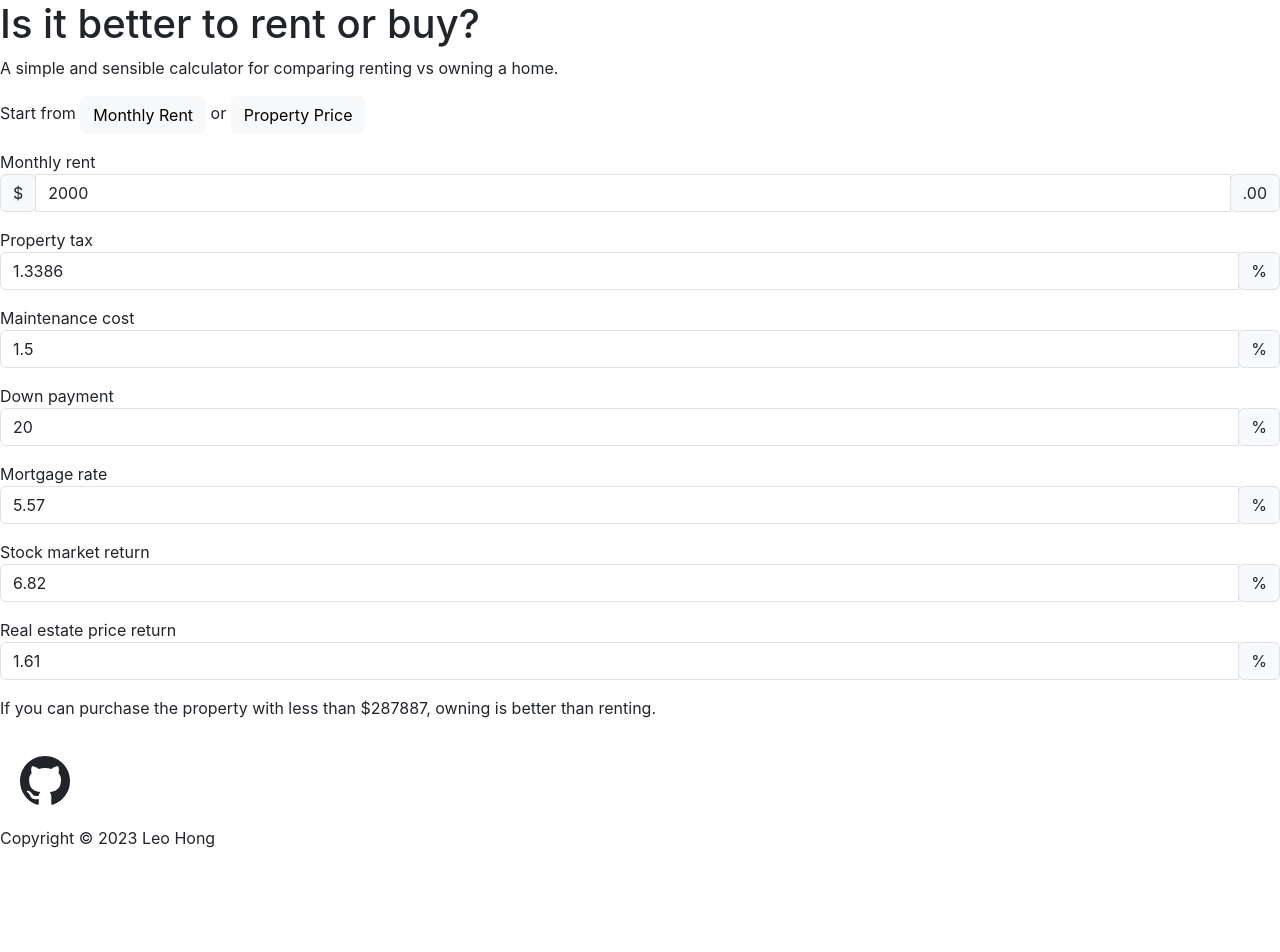
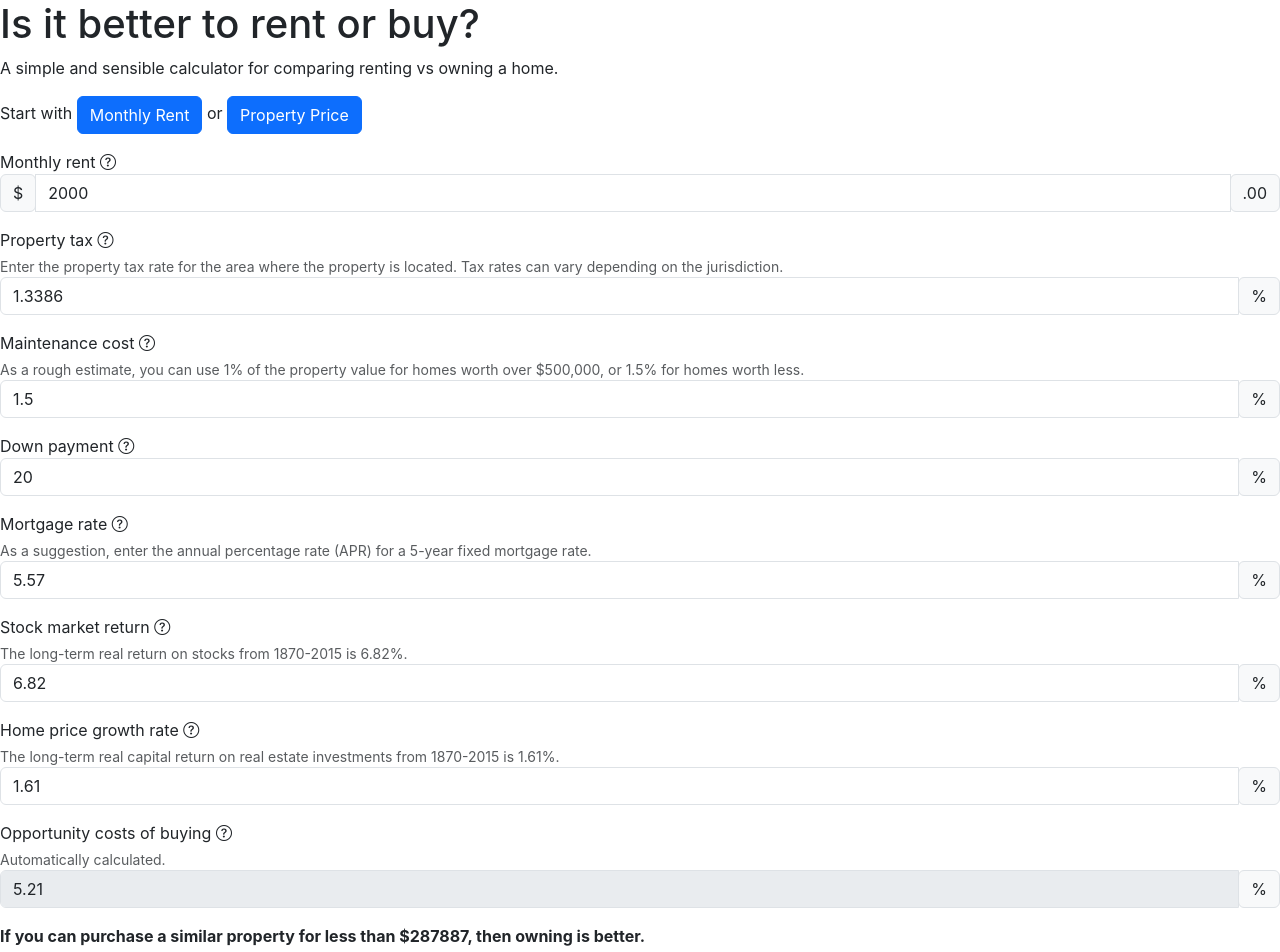
Before and after one commit to low-earth-orbit/rent-vs-buy, a React (Create React App) app: page / in a window 1280 px wide. Shown: the top 952 px of the page. Before the commit the page ends 866 px from the top, so only its background shows below. Built offline with nearby package versions, Linux system fonts and the light colour scheme.

Commit message:
Enable property price option & add help text

```diff
--- a/package.json
+++ b/package.json
@@ -6,6 +6,7 @@
     "@testing-library/jest-dom": "^5.16.5",
     "@testing-library/react": "^13.4.0",
     "@testing-library/user-event": "^13.5.0",
+    "bootstrap-icons": "^1.10.3",
     "react": "^18.2.0",
     "react-dom": "^18.2.0",
     "react-scripts": "5.0.1",
--- a/public/index.html
+++ b/public/index.html
@@ -31,6 +31,10 @@
       integrity="sha384-GLhlTQ8iRABdZLl6O3oVMWSktQOp6b7In1Zl3/Jr59b6EGGoI1aFkw7cmDA6j6gD"
       crossorigin="anonymous"
     />
+    <link
+      rel="stylesheet"
+      href="https://cdn.jsdelivr.net/npm/bootstrap-icons@1.10.3/font/bootstrap-icons.css"
+    />
   </head>
   <body>
     <noscript>You need to enable JavaScript to run this app.</noscript>
--- a/src/components/Layout/Main.jsx
+++ b/src/components/Layout/Main.jsx
@@ -6,7 +6,7 @@ const Main = () => {
   const [price, setPrice] = useState(500000);
   const [rent, setRent] = useState(2000);
   const [propertyTax, setPropertyTax] = useState(1.3386);
-  const [maintenanceCost, setMaintenanceCost] = useState(1.5);
+  const [maintenanceCosts, setMaintenanceCosts] = useState(1.5);
   const [downPayment, setDownPayment] = useState(20);
   const [mortgageRate, setMortgageRate] = useState(5.57);
   const [stockMarketReturn, setStockMarketReturn] = useState(6.82);
@@ -15,7 +15,7 @@ const Main = () => {
   const calculateFairPrice = (
     rent,
     propertyTax,
-    maintenanceCost,
+    maintenanceCosts,
     downPayment,
     mortgageRate,
     stockMarketReturn,
@@ -28,23 +28,40 @@ const Main = () => {
       (opportunityCostOfDownPayment * downPayment) / 100 +
       (mortgageRate / 100) * (1 - downPayment / 100);
     const costOfOwning =
-      capitalCost + propertyTax / 100 + maintenanceCost / 100;
+      capitalCost + propertyTax / 100 + maintenanceCosts / 100;
     const fairPrice = yearlyRent / costOfOwning;
     return fairPrice;
   };
 
+  const calculateFairRent = (
+    price,
+    propertyTax,
+    maintenanceCosts,
+    downPayment,
+    mortgageRate,
+    stockMarketReturn,
+    realEstatePriceReturn
+  ) => {
+    const opportunityCostOfDownPayment =
+      (stockMarketReturn - realEstatePriceReturn) / 100;
+    const capitalCost =
+      (opportunityCostOfDownPayment * downPayment) / 100 +
+      (mortgageRate / 100) * (1 - downPayment / 100);
+    const costOfOwning =
+      capitalCost + propertyTax / 100 + maintenanceCosts / 100;
+    const fairRent = (price * costOfOwning) / 12;
+    return fairRent;
+  };
   return (
     <main>
       <p>
-        Start from{" "}
+        Start with{" "}
         <button
           onClick={() => {
             setIsRentSelected(true);
           }}
-          className="btn btn-light"
-          data-bs-toggle="tooltip"
-          data-bs-placement="bottom"
-          title="Select this option if you know the monthly rent of the property. You can also estimate the amount of rent by properties of similar conditions."
+          className="btn btn-primary"
+          title="Select this option if you know the monthly rent of the property. You can also estimate the amount of rent by properties with similar conditions."
         >
           Monthly Rent
         </button>{" "}
@@ -53,10 +70,8 @@ const Main = () => {
           onClick={() => {
             setIsRentSelected(false);
           }}
-          className="btn btn-light"
-          data-bs-toggle="tooltip"
-          data-bs-placement="bottom"
-          title="Select this option if you know the property price of the property. You can also estimate the price by similar units nearby."
+          className="btn btn-primary"
+          title="Select this option if you know the property price. You can also estimate the price by similar units nearby."
         >
           Property Price
         </button>
@@ -64,19 +79,26 @@ const Main = () => {
       <form>
         {isRentSelected ? (
           <div className="form-group">
-            <label htmlFor="rent">Monthly rent</label>
+            <label
+              htmlFor="rent"
+              title="Monthly rent cost refers to the amount of money paid by a tenant to the landlord on a monthly basis for the use of a property."
+            >
+              Monthly rent <i className="bi bi-question-circle"></i>
+            </label>
             <div className="input-group mb-3">
               <div className="input-group-prepend">
                 <span className="input-group-text">$</span>
               </div>
               <input
                 id="rent"
-                type="text"
+                type="number"
+                min="0"
                 className="form-control"
                 onChange={(event) => setRent(event.target.value)}
-                value={rent}
+                value={rent ? rent : ""}
                 placeholder="Enter the monthly rent"
                 aria-label="Enter the amount of monthly rent to the nearest dollar"
+                required
               />
               <div className="input-group-append">
                 <span className="input-group-text">.00</span>
@@ -85,19 +107,26 @@ const Main = () => {
           </div>
         ) : (
           <div className="form-group">
-            <label htmlFor="rent">Property price</label>
+            <label
+              htmlFor="price"
+              title="Property price refers to the monetary value of a real estate property. It is the amount that a buyer is willing to pay for a property, or the amount that a seller is asking for the property."
+            >
+              Property price <i  className="bi bi-question-circle"></i>
+            </label>
             <div className="input-group mb-3">
               <div className="input-group-prepend">
                 <span className="input-group-text">$</span>
               </div>
               <input
                 id="price"
-                type="text"
+                type="number"
+                min="0"
                 className="form-control"
                 onChange={(event) => setPrice(event.target.value)}
                 value={price}
                 placeholder="Enter the property price"
                 aria-label="Enter the price of the property to the nearest dollar"
+                required="required"
               />
               <div className="input-group-append">
                 <span className="input-group-text">.00</span>
@@ -106,15 +135,27 @@ const Main = () => {
           </div>
         )}
         <div className="form-group">
-          <label htmlFor="propertyTax">Property tax</label>
+          <label
+            htmlFor="propertyTax"
+            title="Property tax is a tax imposed by the government on real estate property and is typically based on the value of the property."
+          >
+            Property tax <i  className="bi bi-question-circle"></i>
+          </label>
+          <div id="propertyTaxHelp"  className="form-text">
+            Enter the property tax rate for the area where the property is
+            located. Tax rates can vary depending on the jurisdiction.
+          </div>
           <div className="input-group mb-3">
             <input
               id="propertyTax"
+              type="number"
+              min="0"
               className="form-control"
               onChange={(event) => setPropertyTax(event.target.value)}
               value={propertyTax}
               placeholder="Enter the property tax rate"
               aria-label="Enter the property tax rate"
+              required="required"
             />
             <div className="input-group-append">
               <span className="input-group-text">%</span>
@@ -122,15 +163,27 @@ const Main = () => {
           </div>
         </div>
         <div className="form-group">
-          <label htmlFor="maintenanceCost">Maintenance cost</label>
+          <label
+            htmlFor="maintenanceCosts"
+            title="Maintenance costs of a real estate property refers to the expenses incurred in keeping the property in good condition, such as condo fees, renovation, home insurance, among others."
+          >
+            Maintenance cost <i  className="bi bi-question-circle"></i>
+          </label>
+          <div id=" maintenanceCostsHelp"  className="form-text">
+            As a rough estimate, you can use 1% of the property value for homes
+            worth over $500,000, or 1.5% for homes worth less.
+          </div>
           <div className="input-group mb-3">
             <input
-              id="maintenanceCost"
+              id=" maintenanceCosts"
+              type="number"
+              min="0"
               className="form-control"
-              onChange={(event) => setMaintenanceCost(event.target.value)}
-              value={maintenanceCost}
+              onChange={(event) => setMaintenanceCosts(event.target.value)}
+              value={maintenanceCosts}
               placeholder="Enter maintenance cost as a percentage of property price"
               aria-label="Enter maintenance cost as a percentage of property price"
+              required="required"
             />
             <div className="input-group-append">
               <span className="input-group-text">%</span>
@@ -138,15 +191,24 @@ const Main = () => {
           </div>
         </div>
         <div className="form-group">
-          <label htmlFor="downPayment">Down payment</label>
+          <label
+            htmlFor="downPayment"
+            title="Down payment is money you pay right away when you buy a home. The rest of the cost is paid later with monthly mortgage payments."
+          >
+            Down payment <i  className="bi bi-question-circle"></i>
+          </label>
           <div className="input-group mb-3">
             <input
               id="downPayment"
+              type="number"
+              min="0"
+              max="100"
               className="form-control"
               onChange={(event) => setDownPayment(event.target.value)}
               value={downPayment}
               placeholder="Enter the percentage of down payment"
               aria-label="Enter the percentage of down payment"
+              required="required"
             />
             <div className="input-group-append">
               <span className="input-group-text">%</span>
@@ -154,15 +216,26 @@ const Main = () => {
           </div>
         </div>
         <div className="form-group">
-          <label htmlFor="mortgageRate">Mortgage rate</label>
+          <label
+            htmlFor="mortgageRate"
+            title="Mortgage rate is the interest rate charged on a mortgage loan, which is a type of loan used to finance the purchase of a property."
+          >
+            Mortgage rate <i  className="bi bi-question-circle"></i>
+          </label>
+          <div id="mortgageRateHelp"  className="form-text">
+            As a suggestion, enter the annual percentage rate (APR) for a 5-year
+            fixed mortgage rate.
+          </div>
           <div className="input-group mb-3">
             <input
               id="mortgageRate"
+              type="number"
               className="form-control"
               onChange={(event) => setMortgageRate(event.target.value)}
               value={mortgageRate}
               placeholder="Enter the mortgage rate in percentage"
               aria-label="Enter the mortgage rate in percentage"
+              required="required"
             />
             <div className="input-group-append">
               <span className="input-group-text">%</span>
@@ -170,15 +243,25 @@ const Main = () => {
           </div>
         </div>
         <div className="form-group">
-          <label htmlFor="stockMarketReturn">Stock market return</label>
+          <label
+            htmlFor="stockMarketReturn"
+            title="The stock market return is the rate of profit or loss on investments in the stock market. Investing a portion of your down payment in stocks can be an option."
+          >
+            Stock market return <i  className="bi bi-question-circle"></i>
+          </label>
+          <div id="stockMarketReturnRateHelp"  className="form-text">
+            The long-term real return on stocks from 1870-2015 is 6.82%.
+          </div>
           <div className="input-group mb-3">
             <input
               id="stockMarketReturn"
+              type="number"
               className="form-control"
               onChange={(event) => setStockMarketReturn(event.target.value)}
               value={stockMarketReturn}
               placeholder="Enter the return rate of stock market"
               aria-label="Enter the return rate of stock market"
+              required="required"
             />
             <div className="input-group-append">
               <span className="input-group-text">%</span>
@@ -186,17 +269,52 @@ const Main = () => {
           </div>
         </div>
         <div className="form-group">
-          <label htmlFor="realEstatePriceReturn">
-            Real estate price return
+          <label
+            htmlFor="realEstatePriceReturn"
+            title="The home price growth rate is how much the value of a home increases over time. It's usually shown as a percentage."
+          >
+            Home price growth rate <i  className="bi bi-question-circle"></i>
           </label>
+          <div id="realEstatePriceReturnHelp"  className="form-text">
+            The long-term real capital return on real estate investments from
+            1870-2015 is 1.61%.
+          </div>
           <div className="input-group mb-3">
             <input
               id="realEstatePriceReturn"
+              type="number"
               className="form-control"
               onChange={(event) => setRealEstatePriceReturn(event.target.value)}
               value={realEstatePriceReturn}
               placeholder="Enter real estate price return"
               aria-label="Enter real estate price return"
+              required="required"
+            />
+            <div className="input-group-append">
+              <span className="input-group-text">%</span>
+            </div>
+          </div>
+        </div>
+        <div className="form-group">
+          <label
+            htmlFor="opportunityCosts"
+            title="The opportunity cost of the down payment not being invested in similarly risky assets such as stocks."
+          >
+            Opportunity costs of buying <i  className="bi bi-question-circle"></i>
+          </label>
+          <div id="opportunityCosts"  className="form-text">
+            Automatically calculated.
+          </div>
+          <div className="input-group mb-3">
+            <input
+              id="opportunityCosts"
+              type="number"
+              className="form-control"
+              value={(stockMarketReturn - realEstatePriceReturn).toFixed(2)}
+              placeholder="Enter real estate price return"
+              aria-label="Enter real estate price return"
+              required="required"
+              disabled
             />
             <div className="input-group-append">
               <span className="input-group-text">%</span>
@@ -204,30 +322,41 @@ const Main = () => {
           </div>
         </div>
       </form>
-
-      {(isRentSelected &&
-        price !== null &&
-        rent &&
-        propertyTax &&
-        maintenanceCost &&
-        downPayment,
-      mortgageRate && stockMarketReturn && realEstatePriceReturn) && (
-        <p>
-          If you can purchase the property with less than $
+      <div id="conclusion">
+        {isRentSelected ? (
+          <strong>
+            If you can purchase a similar property for less than $
             {Math.round(
               calculateFairPrice(
                 rent,
                 propertyTax,
-              maintenanceCost,
+                maintenanceCosts,
                 downPayment,
                 mortgageRate,
                 stockMarketReturn,
                 realEstatePriceReturn
               )
             )}
-          , owning is better than renting.
-        </p>
+            , then owning is better.
+          </strong>
+        ) : (
+          <strong>
+            If you can rent a similar property for less than $
+            {Math.round(
+              calculateFairRent(
+                price,
+                propertyTax,
+                maintenanceCosts,
+                downPayment,
+                mortgageRate,
+                stockMarketReturn,
+                realEstatePriceReturn
+              )
+            )}{" "}
+            per month, then renting is better.
+          </strong>
         )}
+      </div>
     </main>
   );
 };
```
Also changed, not shown: 1 other file (tests, documents, lock files or other folders). Lines whose indentation alone changed are shown as unchanged.
